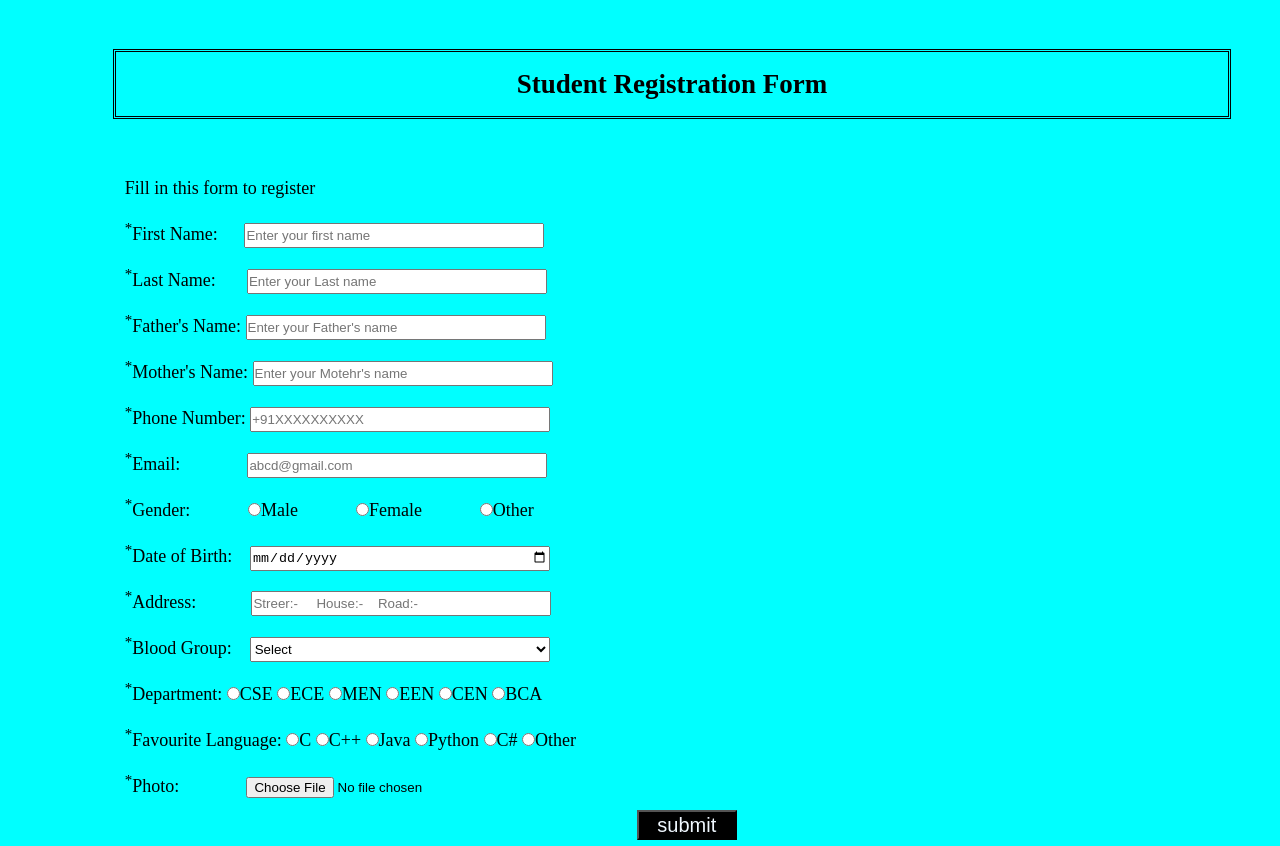
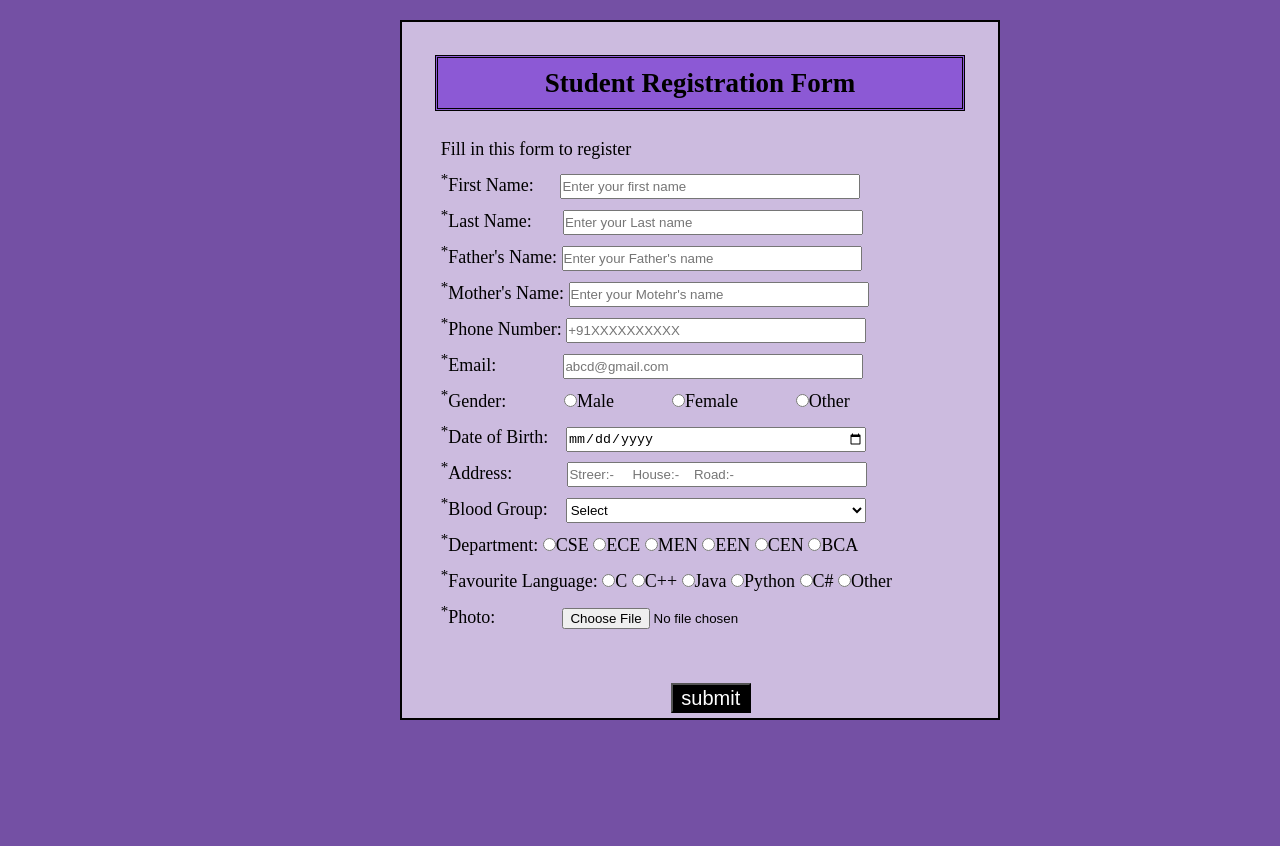
Before and after one commit to Asghar9/first-repo, a plain HTML site: page index.html in a window 1280 px wide. After the commit the page ends 800 px from the top, so only its background shows below. Drawn offline with Linux system fonts and the light colour scheme.

Commit message:
Update style.css

```diff
--- a/style.css
+++ b/style.css
@@ -4,14 +4,16 @@
     padding: 0;
 }
 body{
-    background-color: aqua;
-    line-height: 40px;
+    background-color: #7450a4;
+    line-height: 30px;
 }
 .main_heading{
     border: 3px double black;
     text-align: center;
-    padding: 1%;
+    margin-top: 10px;
     margin: 4%;
+    padding: 10px;
+    background-color: #8c59d5;
 }
 .para1{
     margin-left: 5%;
@@ -47,13 +49,26 @@ div{
     width: 300px;
     height: 25px;
 }
+#Department,#Language{
+    display: inline-block;
+}
 #Submit{
-   margin-left: 40vw;
-   width: 100px;
-   height: 30px;
-   font-size: 20px;
-   color: aliceblue;
-   background-color: black;
+    margin-top: 50px;
+    margin-left: 230px;
+    width: 80px;
+    height: 30px;
+    font-size: 20px;
+    color: white;
+    background-color: black;
+}
+.mainContainer{
+    border: 2px solid black;
+    margin-top: 20px;
+    height: 700px;
+    width:600px;
+    margin-left: 400px;
+    padding: 10px;
+    background-color: #ccbbdf;
 }
 img{
     width: 600px;
```
